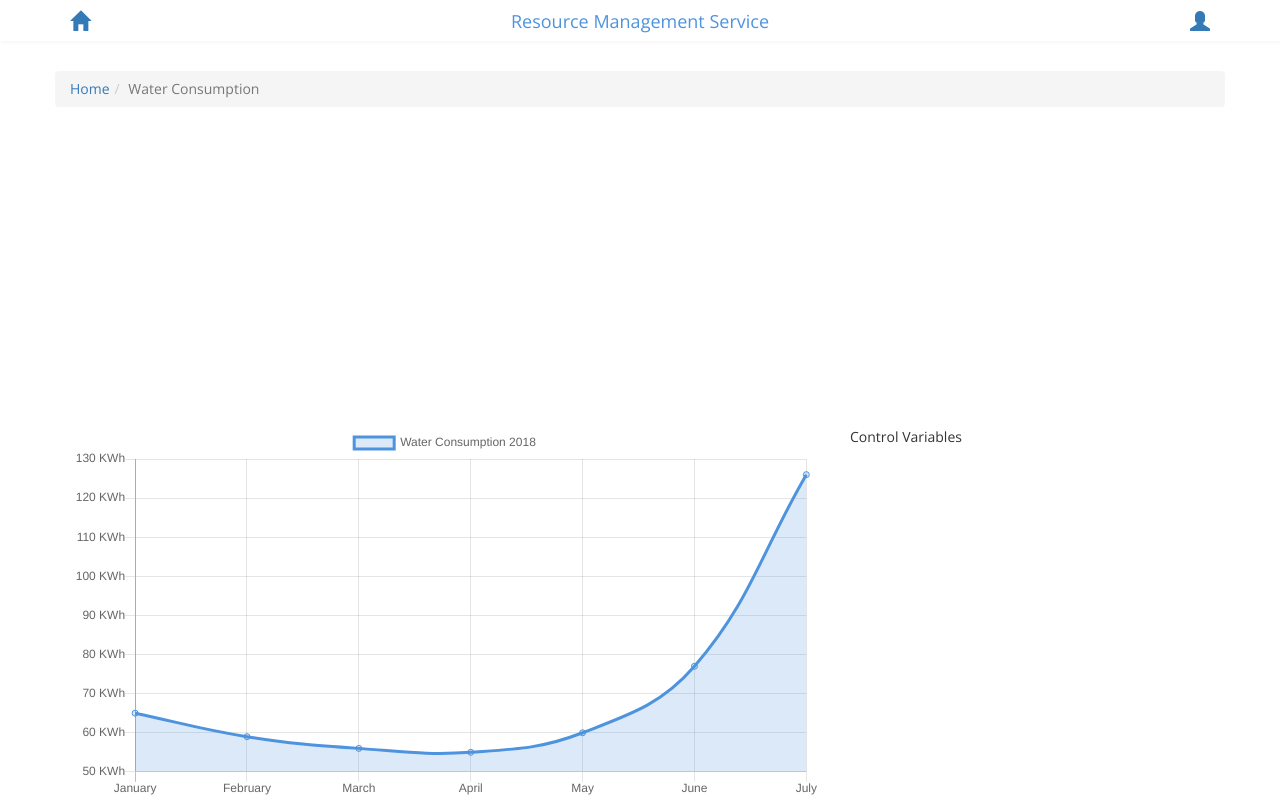
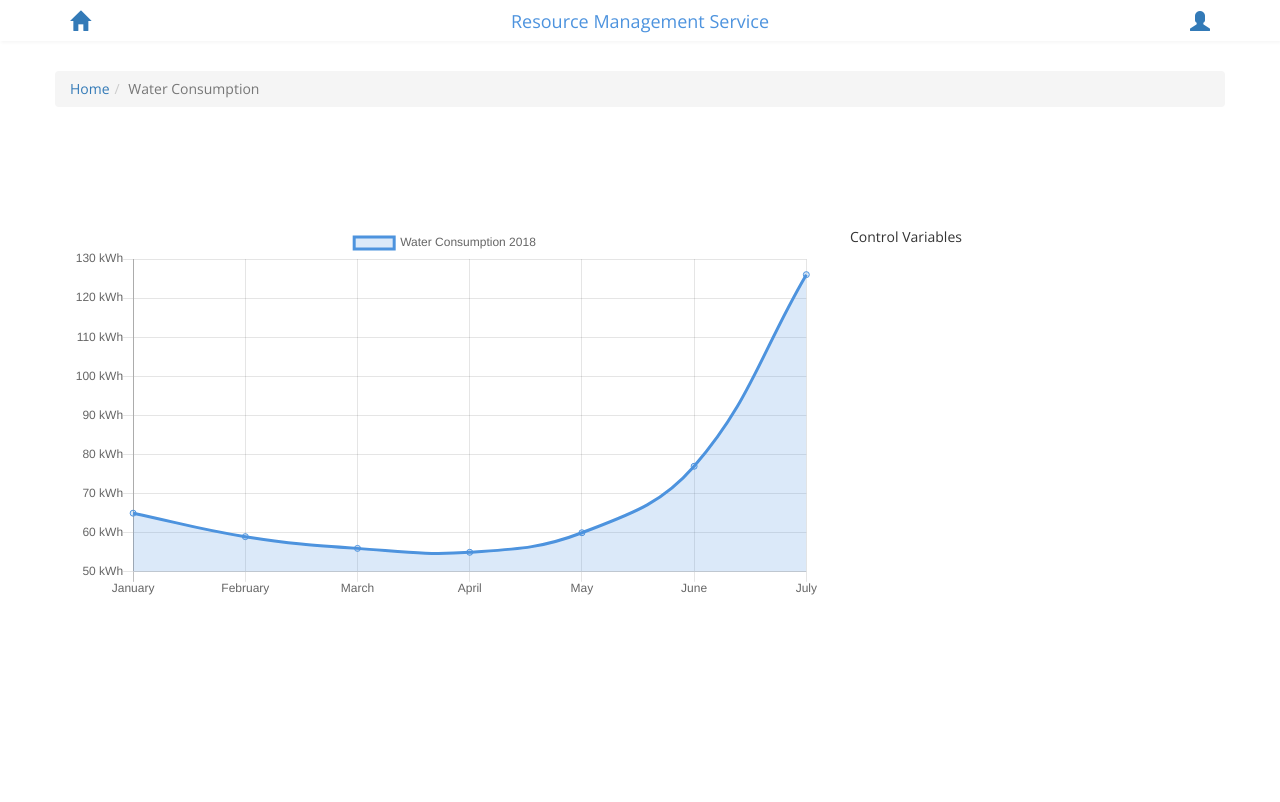
Before and after one commit to vicinityh2020/vicinity-rms-frontend, a React (Create React App) app: page /water-consumption in a window 1280 px wide. Built offline with nearby package versions, Linux system fonts and the light colour scheme.

Commit message:
fixed padding in /water

```diff
--- a/src/components/ChartBox.js
+++ b/src/components/ChartBox.js
@@ -1,5 +1,4 @@
 import React from 'react';
-import '../css/ServiceButton.css'
 import PropTypes from 'prop-types';
 
 import {Line} from "react-chartjs-2";
@@ -17,7 +16,7 @@ class ChartBox extends React.Component {
                         label: "Water Consumption 2018",
                         backgroundColor: "rgba(77,147,222,0.2)",
                         borderColor: "rgba(77,147,222,1)",
-                        //
+                        // TODO: retrieve real data from backend in the following format:
                         data: [65, 59, 56, 55, 60, 77, 126],
                     }
                 ]
@@ -32,7 +31,7 @@ class ChartBox extends React.Component {
                 yAxes: [{
                     ticks: {
                         userCallback: function (item) {
-                            return `${item} KWh`;
+                            return `${item} kWh`;
                         },
                     }
                 }]
@@ -45,8 +44,4 @@ class ChartBox extends React.Component {
     }
 }
 
-ChartBox.propTypes = {
-    name: PropTypes.string.isRequired,
-};
-
 export default ChartBox;
--- a/src/css/index.css
+++ b/src/css/index.css
@@ -12,3 +12,7 @@ h1, h2, h3, h4, h5, h6, p {
 h1 {
     font-size: 18px;
 }
+
+.chartboxes {
+    margin-top: 100px;
+}
--- a/src/pages/Water.js
+++ b/src/pages/Water.js
@@ -15,9 +15,9 @@ class Water extends React.Component {
                             <Breadcrumb.Item active>Water Consumption</Breadcrumb.Item>
                         </Breadcrumb>
                     </Row>
-                    <Row className="rms-index-menu">
+                    <Row className="chartboxes">
                         <Col xs={12} md={8}>
-                            <ChartBox name="easy"/>
+                            <ChartBox/>
                         </Col>
 
                         <Col xs={12} md={4}>
```
